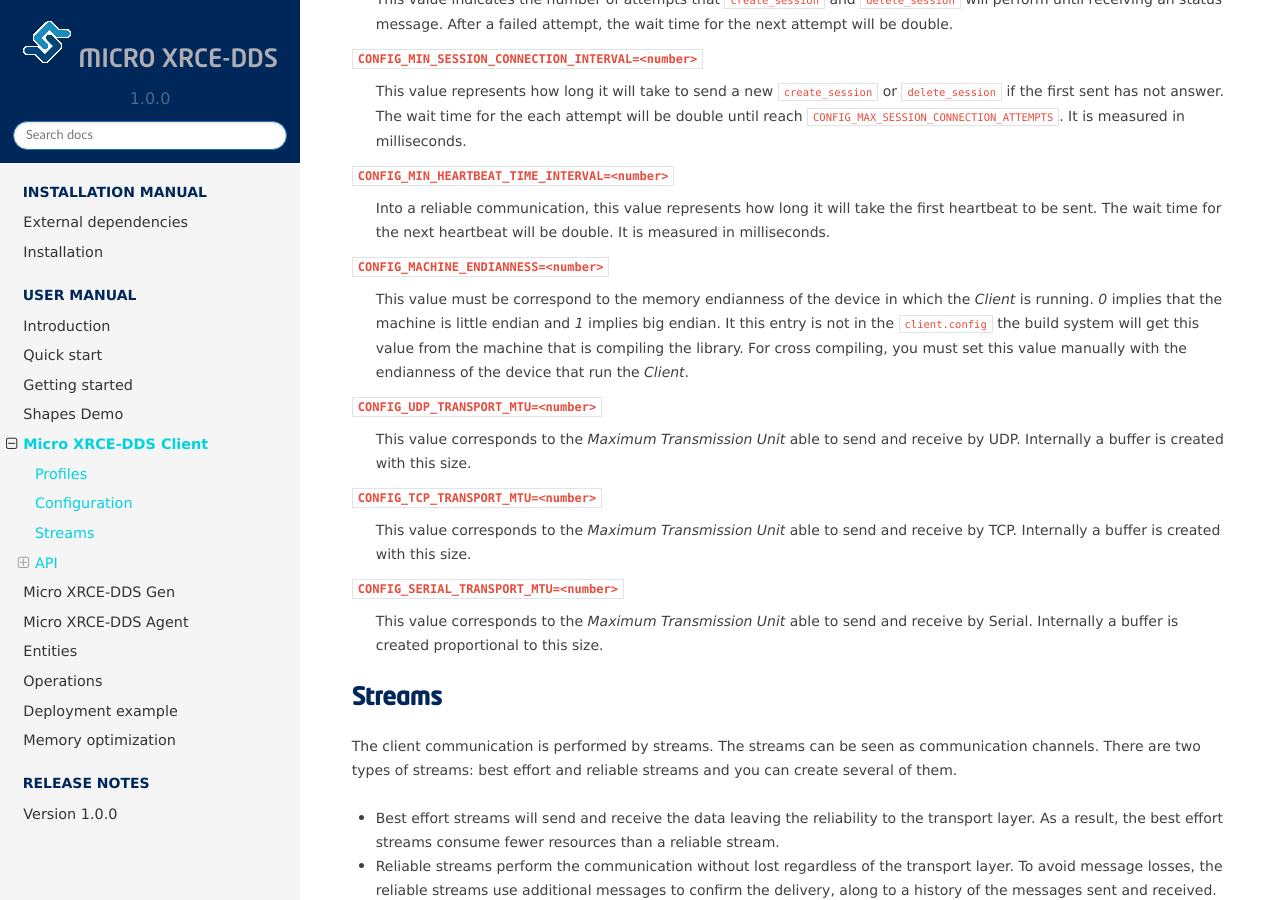
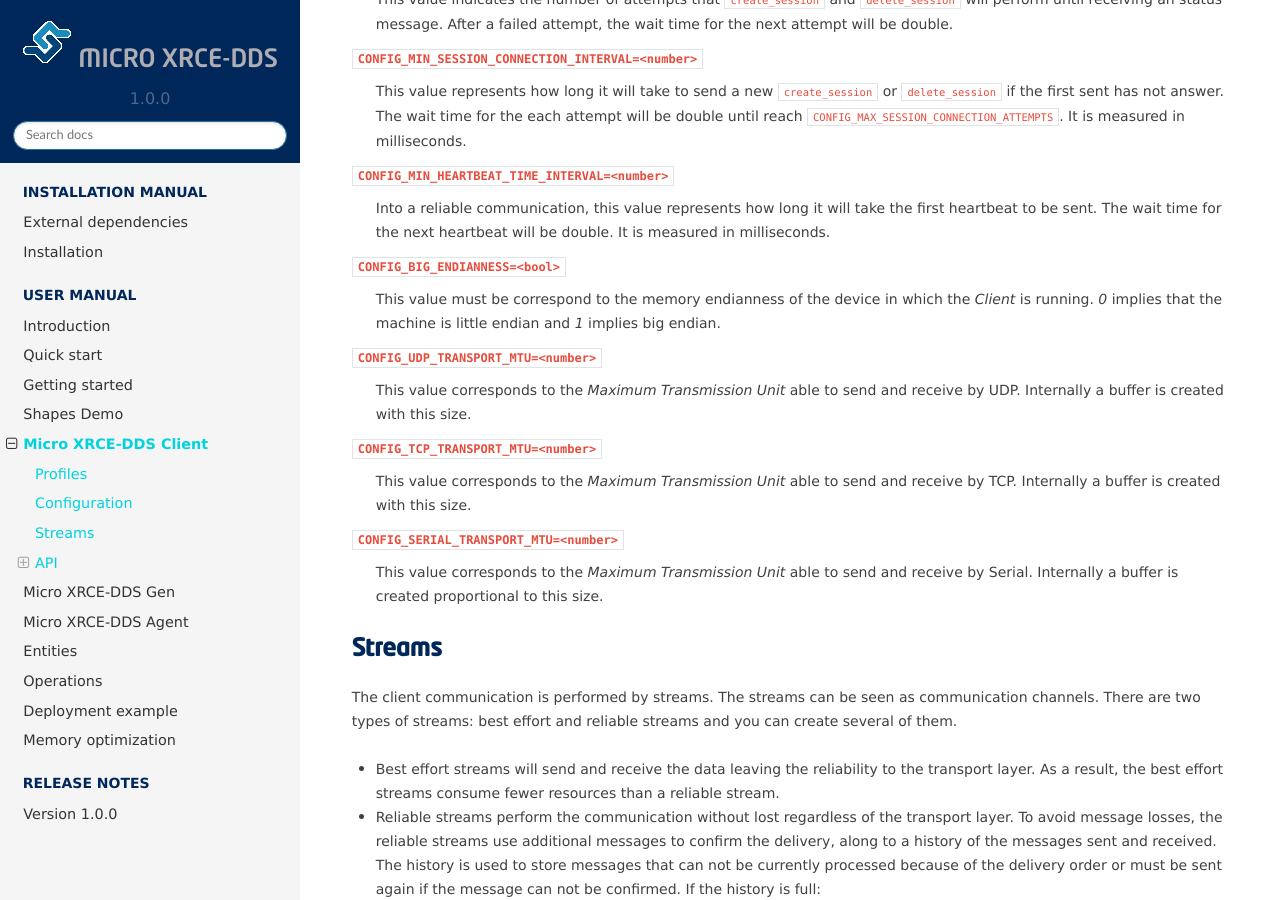
Before and after one commit to eProsima/Micro-XRCE-DDS-docs, a Sphinx documentation site: the page built from docs/client.rst, in a window 1280 px wide and 900 px high, scrolled down 1888 px. Built offline with Sphinx 7.4.7 and the Read the Docs theme 2.0.0, drawn with Linux system fonts in a browser that asks for light colours.

Commit message:
Refs #4438. Updated endianness documentation (#27)
* Refs #4438. Updated endianness documentation

* Update docs/client.rst

Co-Authored-By: lemunozm <lemunozm@gmail.com>

```diff
--- a/docs/client.rst
+++ b/docs/client.rst
@@ -93,11 +93,9 @@
     The wait time for the next heartbeat will be double.
     It is measured in milliseconds.
 
-``CONFIG_MACHINE_ENDIANNESS=<number>``
+``CONFIG_BIG_ENDIANNESS=<bool>``
     This value must be correspond to the memory endianness of the device in which the *Client* is running.
     `0` implies that the machine is little endian and `1` implies big endian.
-    It this entry is not in the ``client.config`` the build system will get this value from the machine that is compiling the library.
-    For cross compiling, you must set this value manually with the endianness of the device that run the *Client*.
 
 ``CONFIG_UDP_TRANSPORT_MTU=<number>``
     This value corresponds to the `Maximum Transmission Unit` able to send and receive by UDP.
```
